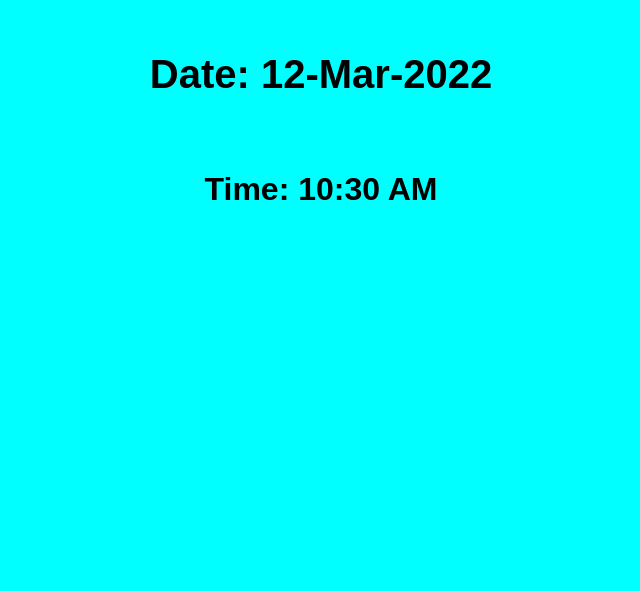
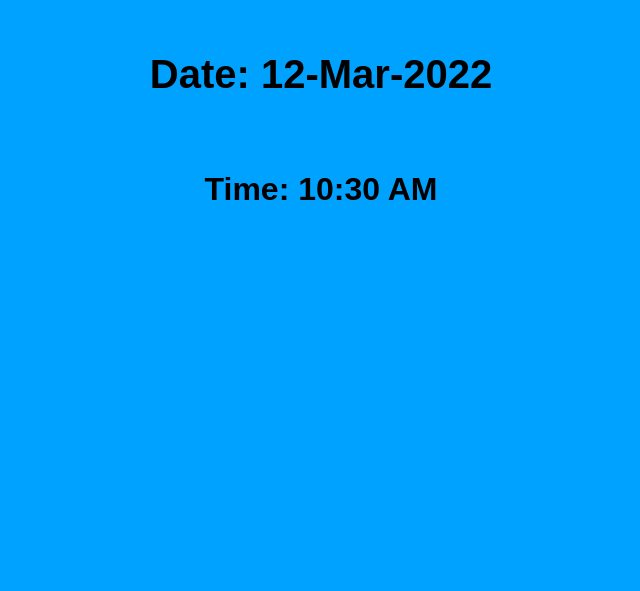
Before and after one commit to pbeniwal/static, a plain HTML site: page src/index.html in a window 1280 px wide. Shown: the part 209-800 px from the top of the page, without its empty margins (319-959 px from the left). Drawn offline with Linux system fonts and the light colour scheme.

Commit message:
Commit made from VS Code Azure Static Web Apps

```diff
--- a/src/styles.css
+++ b/src/styles.css
@@ -6,7 +6,7 @@ html, body {
   margin: 0;
   border: 0;
   padding: 0;
-  background-color: #00FFFF;
+  background-color: #00a2ff;
 }
 
 main {
```
